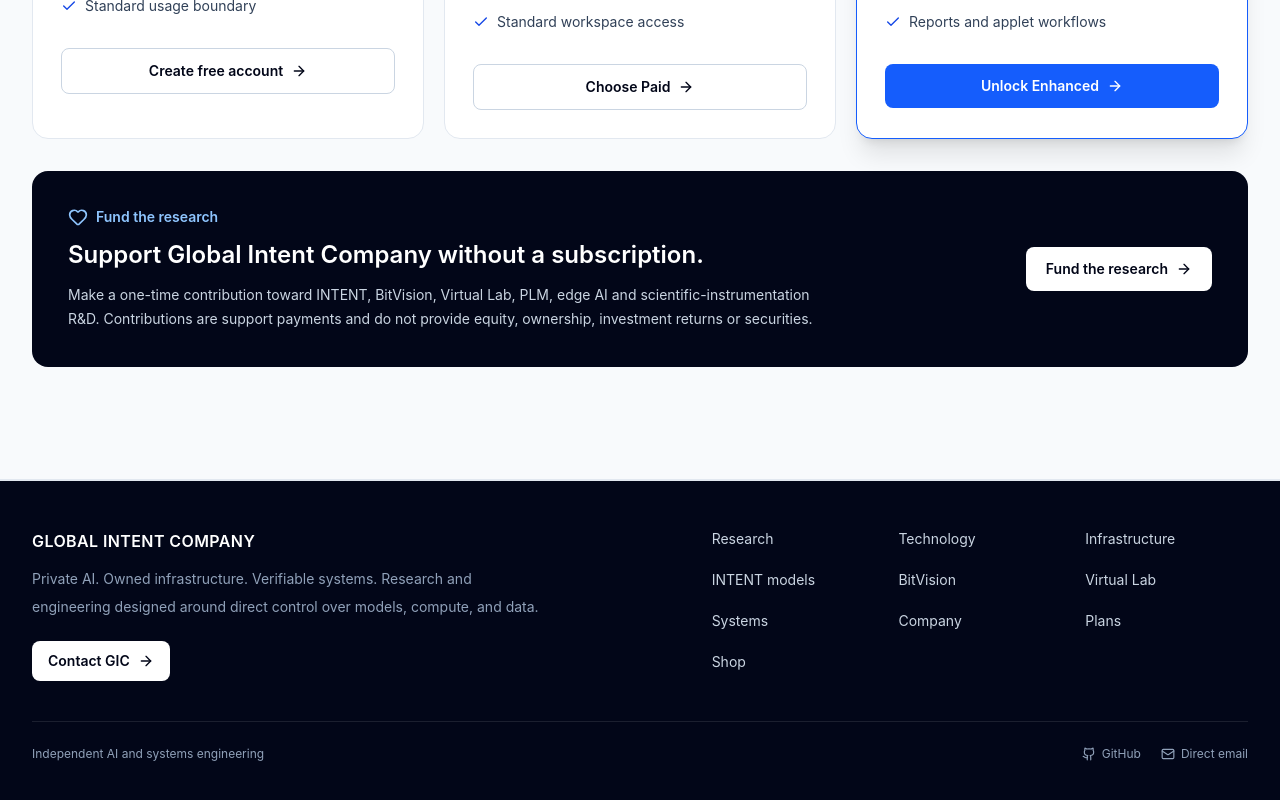
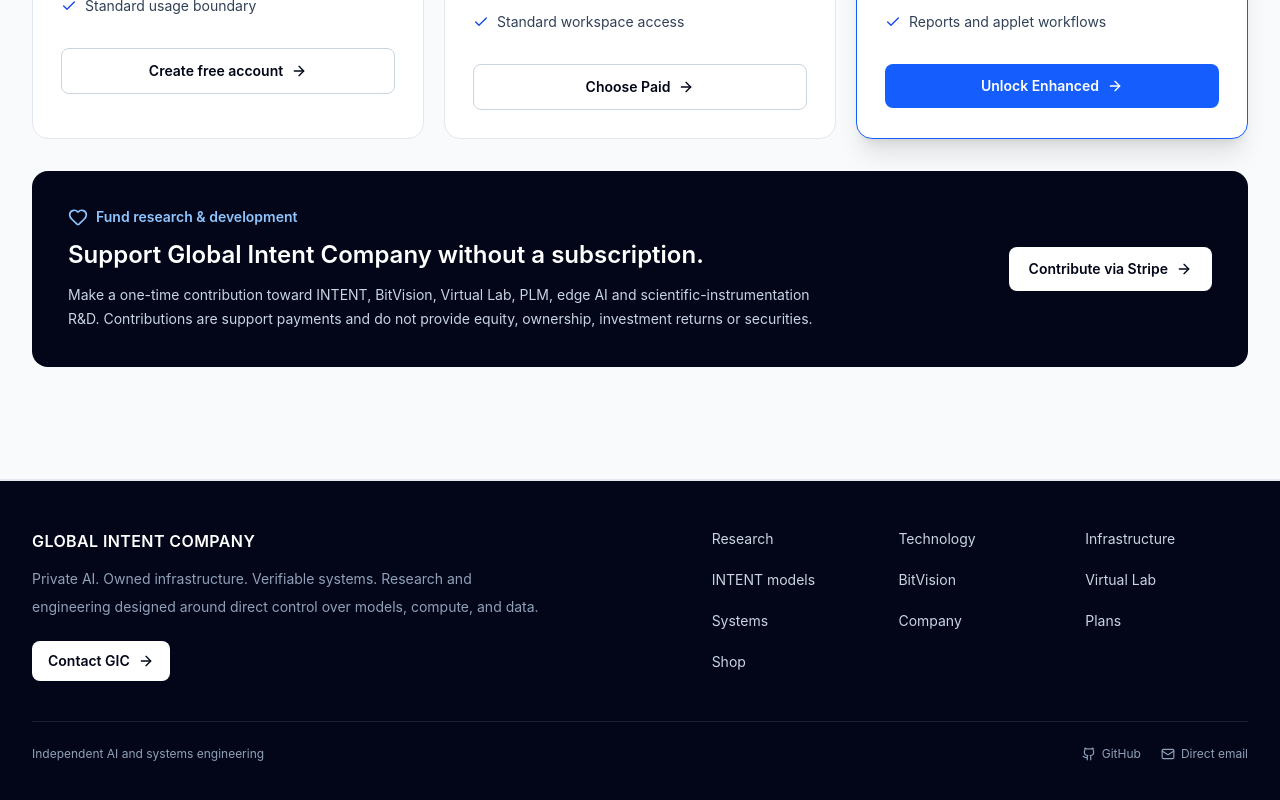
Before and after one commit to GI-Company/GiC, a Next.js app: page /pricing in a window 1280 px wide. Shown: the part 990-1790 px from the top of the page. Built offline with nearby package versions, Linux system fonts and the light colour scheme.

Commit message:
Surface existing R&D support Stripe link on homepage and navigation

```diff
--- a/components/landing/BillingSection.tsx
+++ b/components/landing/BillingSection.tsx
@@ -67,9 +67,9 @@ export default function BillingSection() {
             </article>
           ))}
         </div>
-        <div id="fund-research" className="mt-8 flex flex-col gap-6 rounded-2xl bg-slate-950 p-7 text-white sm:p-9 lg:flex-row lg:items-center lg:justify-between">
-          <div className="max-w-3xl"><div className="flex items-center gap-2 text-blue-300"><Heart className="h-5 w-5" /><span className="text-sm font-semibold">Fund the research</span></div><h3 className="mt-3 text-2xl font-semibold">Support Global Intent Company without a subscription.</h3><p className="mt-3 text-sm leading-6 text-slate-300">Make a one-time contribution toward INTENT, BitVision, Virtual Lab, PLM, edge AI and scientific-instrumentation R&D. Contributions are support payments and do not provide equity, ownership, investment returns or securities.</p></div>
-          <a href={FUND_URL} className="inline-flex shrink-0 items-center justify-center gap-2 rounded-lg bg-white px-5 py-3 text-sm font-semibold text-slate-950 hover:bg-slate-100">Fund the research <ArrowRight className="h-4 w-4" /></a>
+        <div id="fund-research" className="scroll-mt-24 mt-8 flex flex-col gap-6 rounded-2xl bg-slate-950 p-7 text-white sm:p-9 lg:flex-row lg:items-center lg:justify-between">
+          <div className="max-w-3xl"><div className="flex items-center gap-2 text-blue-300"><Heart className="h-5 w-5" /><span className="text-sm font-semibold">Fund research &amp; development</span></div><h3 className="mt-3 text-2xl font-semibold">Support Global Intent Company without a subscription.</h3><p className="mt-3 text-sm leading-6 text-slate-300">Make a one-time contribution toward INTENT, BitVision, Virtual Lab, PLM, edge AI and scientific-instrumentation R&D. Contributions are support payments and do not provide equity, ownership, investment returns or securities.</p></div>
+          <a href={FUND_URL} className="inline-flex shrink-0 items-center justify-center gap-2 rounded-lg bg-white px-5 py-3 text-sm font-semibold text-slate-950 hover:bg-slate-100">Contribute via Stripe <ArrowRight className="h-4 w-4" /></a>
         </div>
       </div>
     </section>
```
